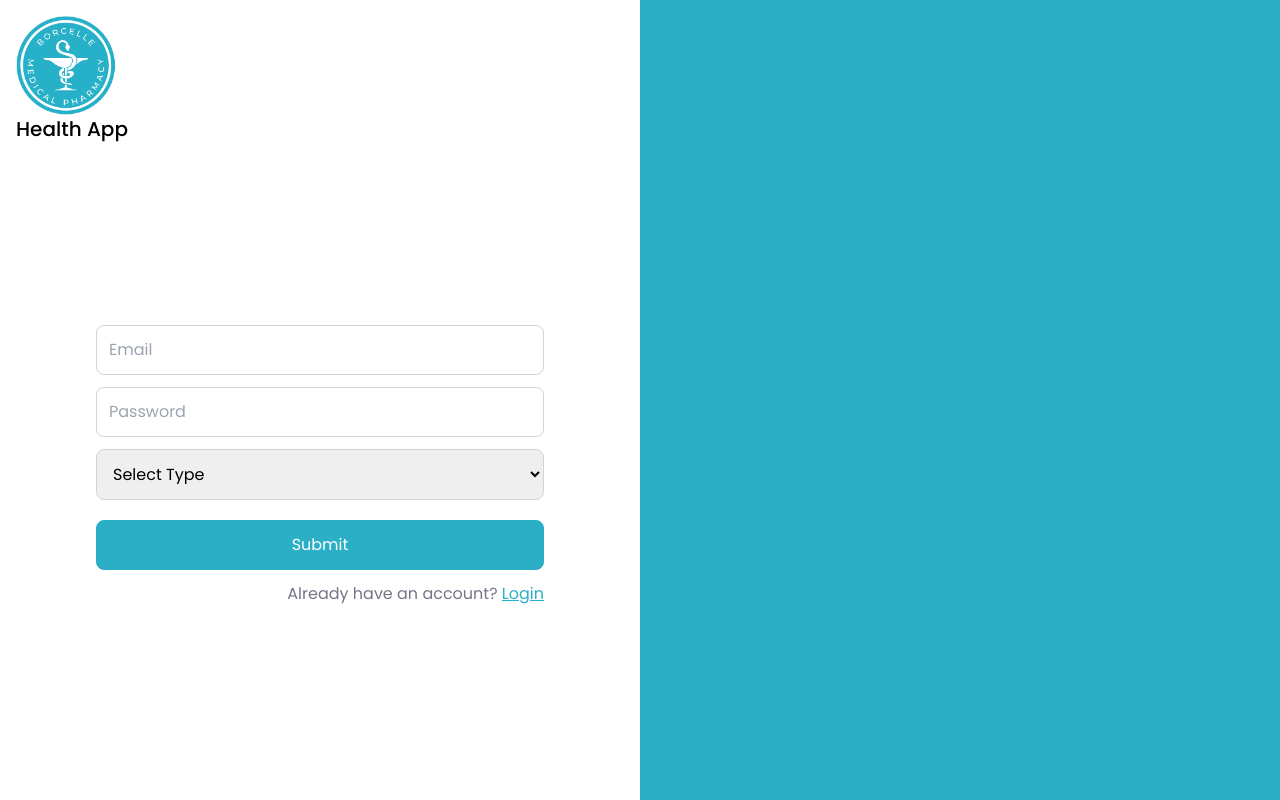
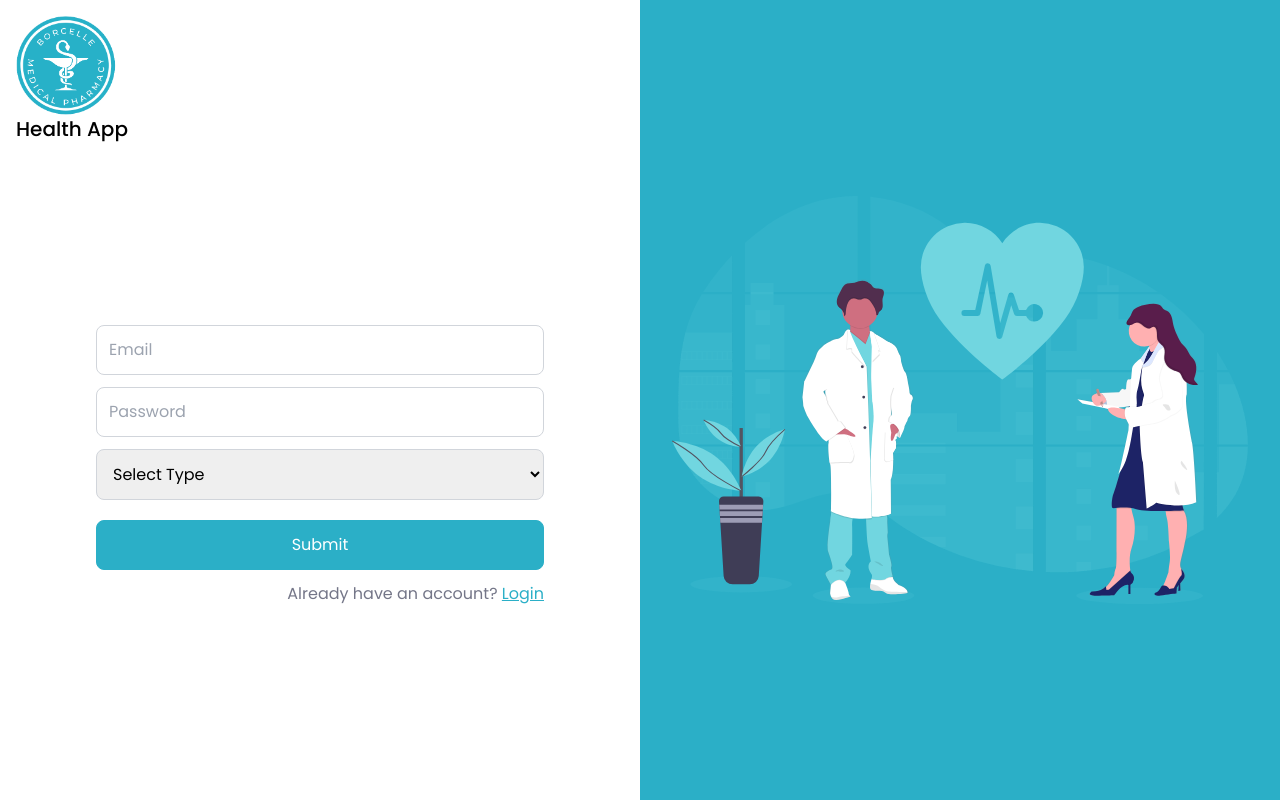
Before and after one commit to muneebaa/devathonProject, a React (Vite) app: page /login in a window 1280 px wide. Built offline with nearby package versions, Linux system fonts and the light colour scheme.

Commit message:
Image added

```diff
--- a/src/pages/Login/Login.jsx
+++ b/src/pages/Login/Login.jsx
@@ -1,9 +1,10 @@
 import { useState } from "react";
 import CommonButton from "../../components/CommonButton";
 import CommonInput from "../../components/CommonInput";
-import Logo from "../../assets/Logo.png";
 import { useNavigate } from "react-router-dom";
 import { isValidEmail, isValidPassword } from "../../utils/helper";
+import Logo from "../../assets/Logo.png";
+import doctorsStanding from "../../assets/doctors-standing.svg";
 
 const Login = () => {
   const navigate = useNavigate();
@@ -130,8 +131,10 @@ const Login = () => {
       </div>
       <div
         style={{ width: "50%", height: "100vh" }}
-        className="bg-primary"
-      ></div>
+        className="bg-primary flex items-center justify-center"
+      >
+        <img src={doctorsStanding} className="" height={300} width={"90%"} />
+      </div>
     </div>
   );
 };
--- a/src/pages/Signup/Signup.jsx
+++ b/src/pages/Signup/Signup.jsx
@@ -9,6 +9,7 @@ import {
   isValidPassword,
   isValidPhoneNumber,
 } from "../../utils/helper";
+import doctorsStanding from "../../assets/doctors-standing.svg";
 
 const Signup = () => {
   const navigate = useNavigate();
@@ -178,8 +179,10 @@ const Signup = () => {
       </div>
       <div
         style={{ width: "50%", height: "100vh" }}
-        className="bg-primary"
-      ></div>
+        className="bg-primary flex items-center justify-center"
+      >
+        <img src={doctorsStanding} className="" height={300} width={"90%"} />
+      </div>
     </div>
   );
 };
```
